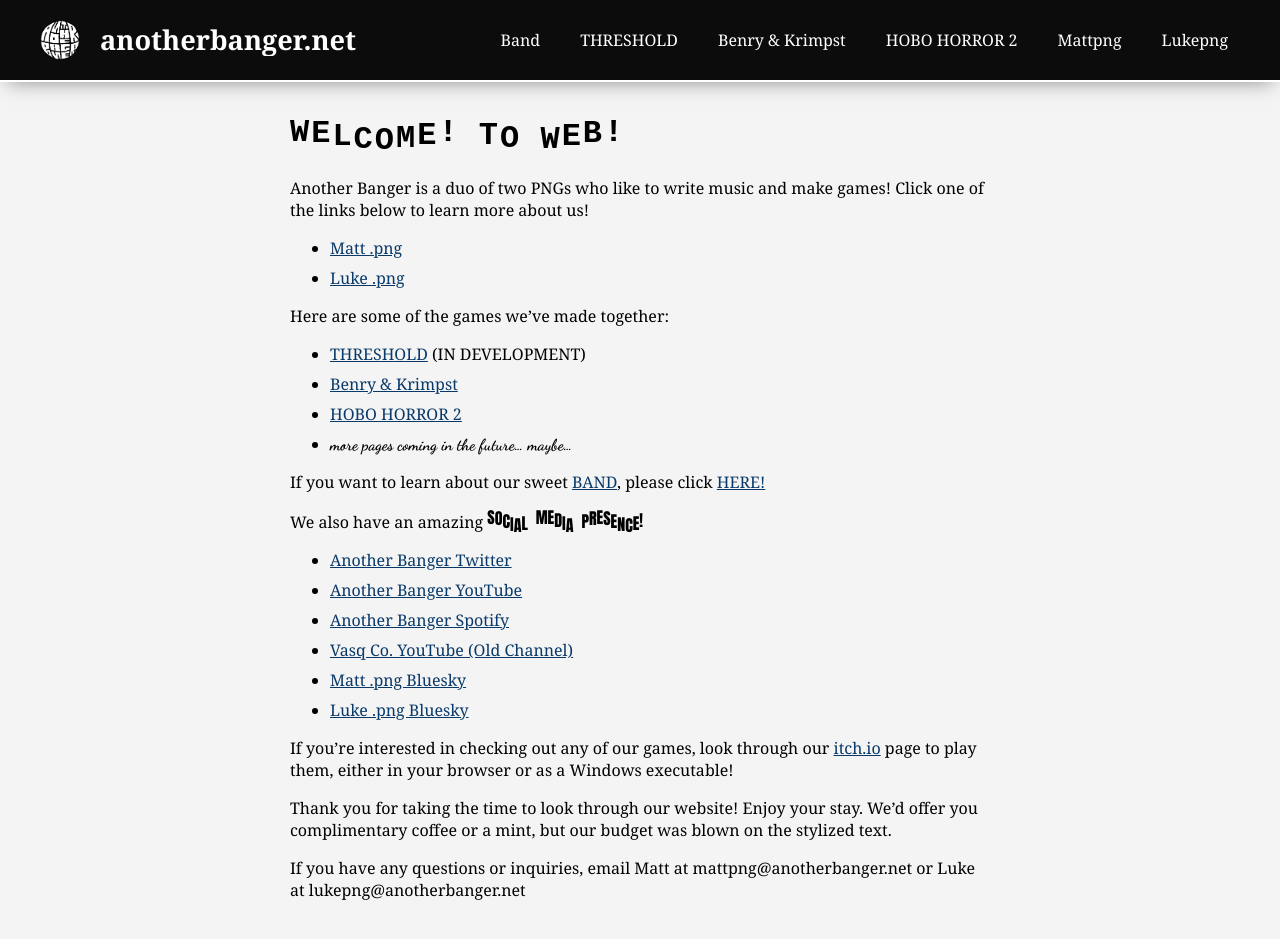
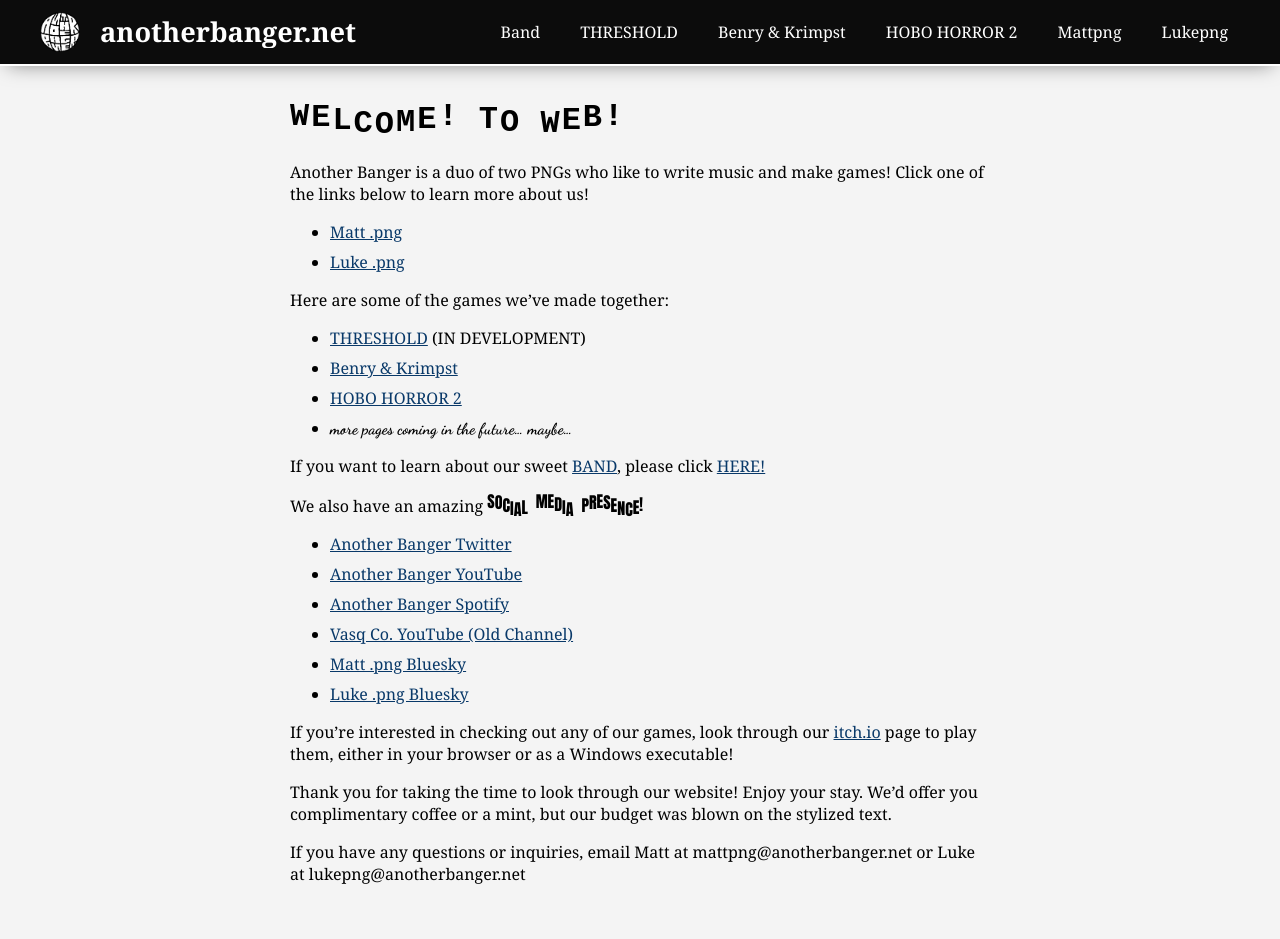
Before and after one commit to VasqCo/anotherbanger, a Jekyll site: the page built from index.markdown, in a window 1280 px wide and 957 px high. Shown: the top 939 px of the window. Built offline with Jekyll 4.4.1, drawn with Linux system fonts in a browser that asks for light colours; some web fonts are replaced.

Commit message:
dfasdfasf

```diff
--- a/_includes/header.html
+++ b/_includes/header.html
@@ -38,7 +38,7 @@
 <style>
   :root {
     --header-bg: #0c0c0c;
-    --header-offset: 80px;
+    --header-offset: 64px;
   }
 
   body {
@@ -54,9 +54,9 @@
     align-items: center;
     justify-content: space-between;
     gap: 16px;
-  min-height: 80px; /* reduced header height */
+  min-height: 64px;
     padding: 0 40px;
-    flex-wrap: nowrap; /* avoid stacking */
+    flex-wrap: nowrap;
     box-sizing: border-box;
   }
   .header-logo-wrapper {
@@ -80,12 +80,12 @@
     white-space: nowrap !important;
     min-width: 0 !important;
     flex: 1 1 320px !important;
-  overflow: hidden !important; /* hide overflow when truncated */
+    overflow: hidden !important;
     text-shadow: none !important;
-  min-height: 80px;
+    min-height: 64px;
     line-height: 1.2 !important;
     max-width: 100%;
-    text-overflow: ellipsis; /* show ellipsis when title is too long */
+    text-overflow: ellipsis;
     line-clamp: 1;
     -webkit-line-clamp: 1;
     -webkit-box-orient: vertical;
@@ -94,7 +94,7 @@
   .main-nav {
     display: flex;
     align-items: center;
-    min-height: 80px;
+  min-height: 64px;
     line-height: 1;
     margin-left: auto;
     justify-content: flex-end;
@@ -191,10 +190,9 @@
     }
     .header-inner {
       padding: 0 16px;
-      min-height: 64px; /* slightly smaller on mobile */
+      min-height: 64px;
     }
 
-    /* Show the nav toggle on mobile and ensure it's positioned at the far right */
     .nav-toggle-label {
       display: block !important;
       position: absolute;
@@ -204,14 +202,12 @@
       z-index: 1102;
     }
 
-    /* Ensure header title truncates instead of wrapping under the toggle */
     .header-title {
       min-width: 0 !important;
       overflow: hidden !important;
-      padding-right: 48px; /* reserve space for the toggle */
+      padding-right: 48px;
     }
 
-    /* Also make sure the inner link truncates cleanly */
     .header-title .site-title-link {
       display: block;
       overflow: hidden;
```
Also changed, not shown: other parts of _includes/header.html (+1 -2 lines), 1 other file.
